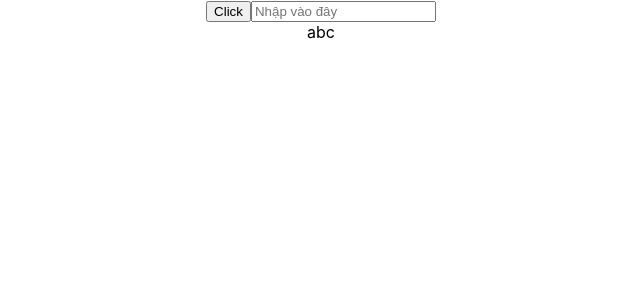
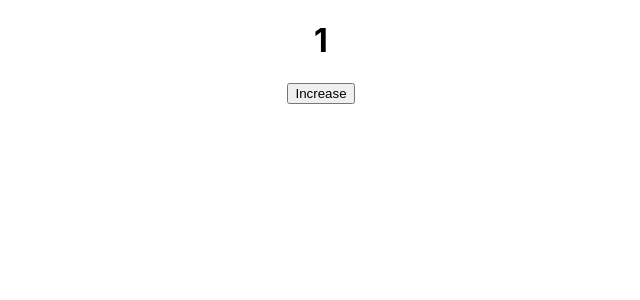
Before and after one commit to trucanhtran/learning_reactjs, a React (Create React App) app: page / in a window 1280 px wide. Shown: the top 300 px of the page, without its empty margins (319-959 px from the left). Built offline with nearby package versions, Linux system fonts and the light colour scheme.

Commit message:
experiment useState

```diff
--- a/src/App.js
+++ b/src/App.js
@@ -1,21 +1,19 @@
 import logo from './logo.svg';
 import './App.css';
 import { useState } from 'react';
-import Content from './Content';
+
 
 const App = () => {
-  const [value, setValue] = useState('abc')
+  const [counter, setCounter] = useState(1)
 
-  const getValue = (event) => {
-    const value = event.target.value
-    setValue(value);
+  const handleIncrease = () => {
+    setCounter(counter + 1)
   }
 
   return (
     <div className="App">
-      <button onClick={() => console.log(Math.random(1))}>Click</button>
-      <input type="text" onChange={getValue} placeholder="Nhập vào đây" />
-      <Content value={value} />
+      <h1>{counter}</h1>
+      <button onClick={handleIncrease}>Increase</button>
     </div>
   );
 }
```
